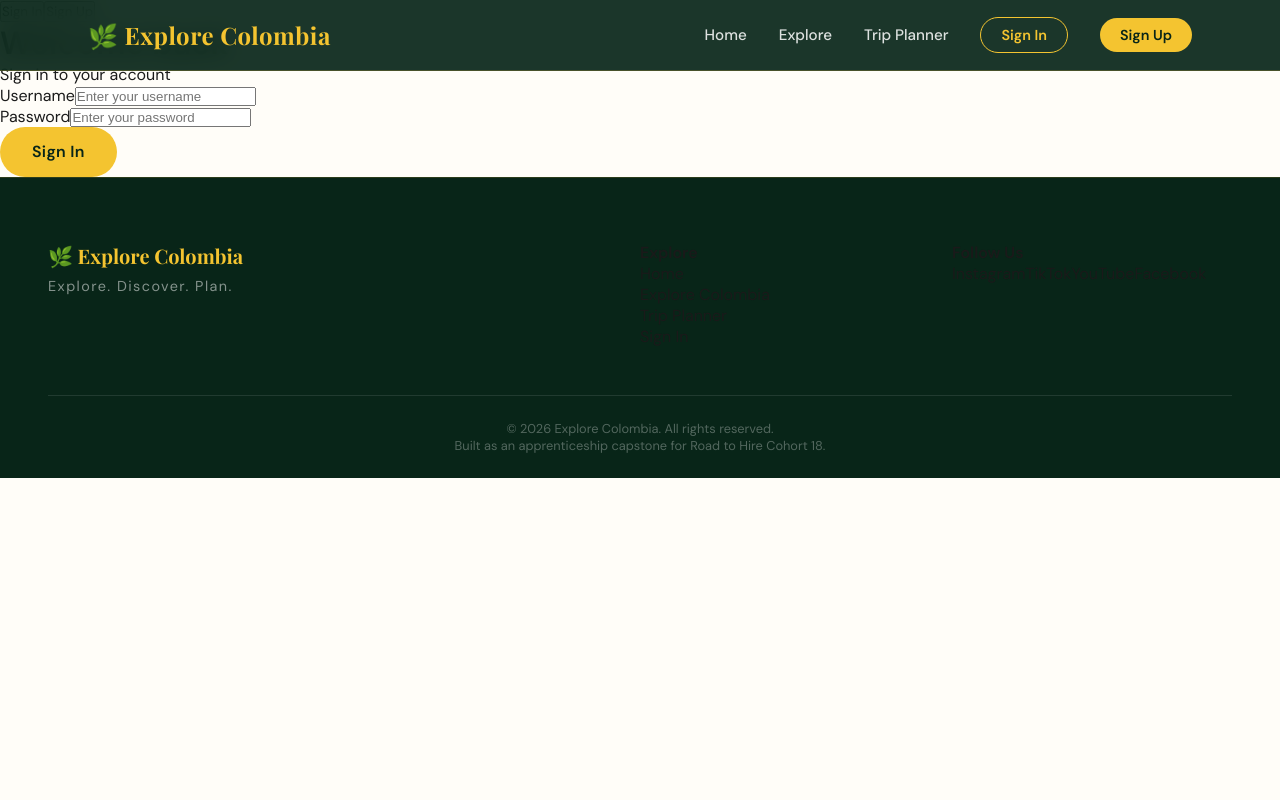
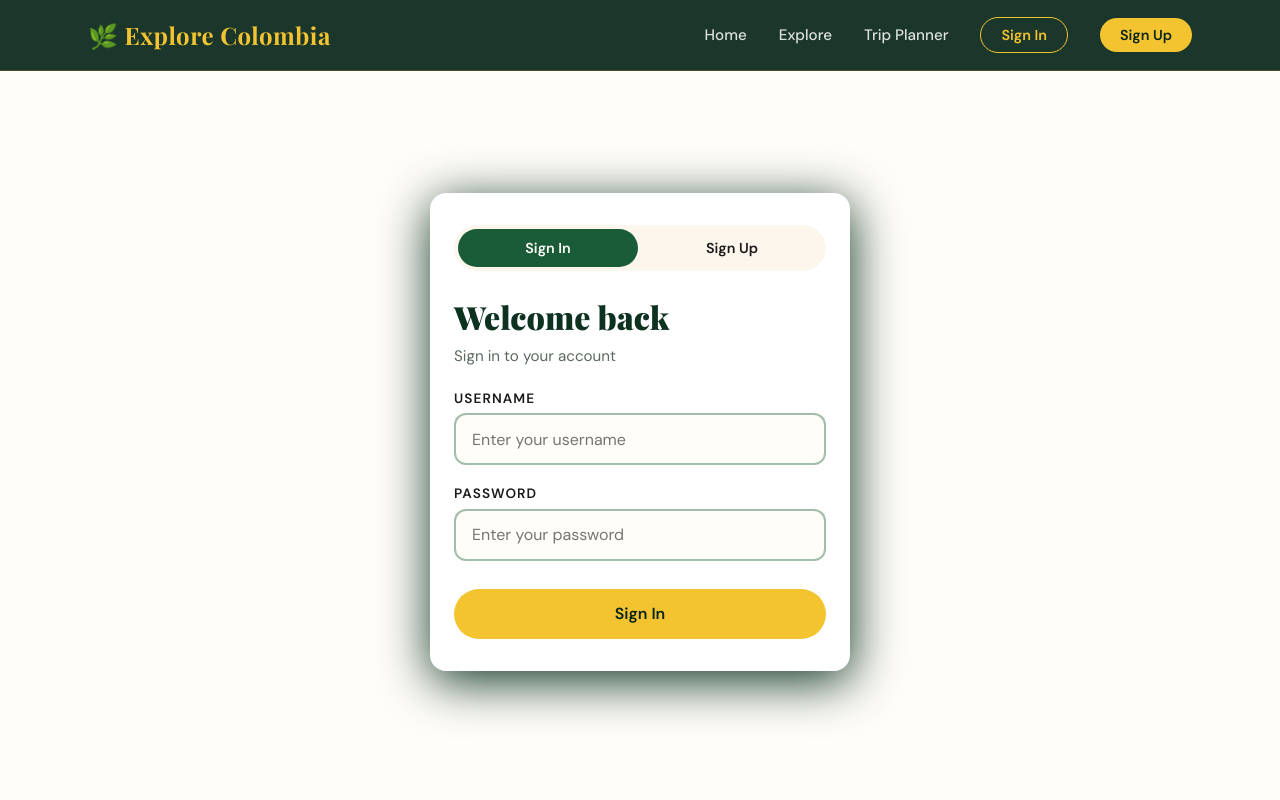
Before and after one commit to cynthiarincon/capstone-r2h, a React (Vite) app in the folder client/: page /login in a window 1280 px wide. Shown: the top 800 px of the page. Built offline with nearby package versions, Linux system fonts and the light colour scheme; a web font is replaced by a local one.

Commit message:
Style: Update login page contrast and fix explore map size

```diff
--- a/client/src/index.css
+++ b/client/src/index.css
@@ -11,9 +11,9 @@
   --coral-red: #e63946;
   --cream: #fdf6ec;
   --warm-white: #fffdf8;
+  --white: #ffffff;
   --charcoal: #1a1a1a;
   --text-muted: #5a6a5e;
-
   --font-display: 'Playfair Display', Georgia, serif;
   --font-body: 'DM Sans', system-ui, sans-serif;
 }
@@ -89,7 +89,6 @@ button {
   color: rgba(255, 255, 255, 0.85);
   font-size: 0.95rem;
   font-weight: 500;
-  transition: color 0.2s ease;
 }
 
 .nav-link:hover {
@@ -103,7 +102,6 @@ button {
   padding: 0.5rem 1.25rem;
   font-size: 0.9rem;
   font-weight: 600;
-  transition: all 0.2s ease;
 }
 
 .btn-nav-outline:hover {
@@ -119,7 +117,6 @@ button {
   padding: 0.5rem 1.25rem;
   font-size: 0.9rem;
   font-weight: 700;
-  transition: all 0.2s ease;
 }
 
 .btn-nav-primary:hover {
@@ -127,7 +124,6 @@ button {
   color: var(--warm-white);
 }
 
-/* ====== Burger ====== */
 .burger {
   display: flex;
   flex-direction: column;
@@ -147,7 +143,6 @@ button {
   height: 2px;
   background: rgba(255,255,255,0.9);
   border-radius: 2px;
-  transition: all 0.25s ease;
 }
 
 .burger.is-open span:nth-child(1) {
@@ -160,7 +155,6 @@ button {
   transform: translateY(-7px) rotate(-45deg);
 }
 
-/* ====== Mobile Menu ====== */
 .mobile-menu {
   display: flex;
   flex-direction: column;
@@ -177,7 +171,6 @@ button {
   font-size: 1rem;
   font-weight: 500;
   border-radius: 10px;
-  transition: background 0.2s ease;
 }
 
 .mobile-link:hover {
@@ -185,14 +178,12 @@ button {
   color: var(--golden-yellow);
 }
 
-/* ====== Tablet and Up ====== */
 @media (min-width: 768px) {
   .burger { display: none; }
   .navbar-links { display: flex; }
   .mobile-menu { display: none !important; }
 }
 
-/* ====== Desktop ====== */
 @media (min-width: 1024px) {
   .navbar-inner { padding: 0 3rem; }
   .navbar-logo { font-size: 1.5rem; }
@@ -209,16 +200,13 @@ button {
   padding: 0.9rem 2rem;
   font-size: 1rem;
   font-weight: 700;
-  letter-spacing: 0.02em;
-  transition: all 0.2s ease;
+  cursor: pointer;
   min-height: 44px;
 }
 
 .btn-primary:hover {
   background-color: var(--coral-red);
   color: var(--warm-white);
-  transform: translateY(-2px);
-  box-shadow: 0 8px 24px rgba(230, 57, 70, 0.3);
 }
 
 .btn-outline {
@@ -229,14 +217,12 @@ button {
   padding: 0.9rem 2rem;
   font-size: 1rem;
   font-weight: 600;
-  transition: all 0.2s ease;
+  cursor: pointer;
   min-height: 44px;
 }
 
 .btn-outline:hover {
   background-color: rgba(255,255,255,0.1);
-  border-color: var(--warm-white);
-  transform: translateY(-2px);
 }
 
 /* ============================================================
@@ -262,7 +248,6 @@ button {
 
 .leaf {
   position: absolute;
-  font-size: 5rem;
   z-index: 2;
   opacity: 0.3;
   pointer-events: none;
@@ -297,8 +282,6 @@ button {
   letter-spacing: 0.2em;
   text-transform: uppercase;
   margin-bottom: 1rem;
-  opacity: 0;
-  animation: fadeUp 0.8s ease 0.2s forwards;
 }
 
 .hero-title {
@@ -308,8 +291,6 @@ button {
   color: var(--warm-white);
   line-height: 1;
   margin-bottom: 1.5rem;
-  opacity: 0;
-  animation: fadeUp 0.8s ease 0.4s forwards;
 }
 
 .hero-subtitle {
@@ -318,8 +299,6 @@ button {
   font-weight: 300;
   letter-spacing: 0.05em;
   margin-bottom: 2.5rem;
-  opacity: 0;
-  animation: fadeUp 0.8s ease 0.6s forwards;
 }
 
 .hero-buttons {
@@ -327,13 +306,11 @@ button {
   gap: 1rem;
   justify-content: center;
   flex-wrap: wrap;
-  opacity: 0;
-  animation: fadeUp 0.8s ease 0.8s forwards;
 }
 
 @media (min-width: 768px) {
-  .leaf-left { font-size: 12rem; left: -1rem; }
-  .leaf-right { font-size: 10rem; right: -1rem; }
+  .leaf-left { font-size: 12rem; }
+  .leaf-right { font-size: 10rem; }
 }
 
 /* ============================================================
@@ -375,11 +352,6 @@ button {
   width: 1px;
   height: 40px;
   background-color: rgba(255,255,255,0.2);
-}
-
-@media (min-width: 768px) {
-  .stats-strip { gap: 4rem; }
-  .stat-number { font-size: 2.5rem; }
 }
 
 /* ============================================================
@@ -425,12 +397,6 @@ button {
   border-radius: 20px;
   padding: 2rem 1.75rem;
   border-left: 4px solid var(--forest-green);
-  transition: transform 0.2s ease, box-shadow 0.2s ease;
-}
-
-.feature-card:hover {
-  transform: translateY(-4px);
-  box-shadow: 0 12px 32px rgba(26, 92, 56, 0.12);
 }
 
 .feature-icon {
@@ -456,10 +422,6 @@ button {
 @media (min-width: 768px) {
   .features-grid { grid-template-columns: repeat(3, 1fr); }
   .features { padding: 7rem 2rem; }
-}
-
-@media (min-width: 1024px) {
-  .features { padding: 8rem 3rem; }
 }
 
 /* ============================================================
@@ -502,13 +464,7 @@ button {
   overflow: hidden;
   background-color: var(--warm-white);
   box-shadow: 0 4px 20px rgba(0,0,0,0.08);
-  transition: transform 0.2s ease, box-shadow 0.2s ease;
   cursor: pointer;
-}
-
-.destination-card:hover {
-  transform: translateY(-6px);
-  box-shadow: 0 16px 40px rgba(26, 92, 56, 0.15);
 }
 
 .destination-img {
@@ -553,7 +509,6 @@ button {
 
 @media (min-width: 1024px) {
   .destinations-grid { grid-template-columns: repeat(3, 1fr); }
-  .destinations { padding: 8rem 3rem; }
 }
 
 /* ============================================================
@@ -576,11 +531,6 @@ button {
   background-color: var(--midnight-green);
   border-radius: 20px;
   padding: 2rem 1.75rem;
-  transition: transform 0.2s ease;
-}
-
-.why-card:hover {
-  transform: translateY(-4px);
 }
 
 .why-icon {
@@ -605,11 +555,6 @@ button {
 
 @media (min-width: 768px) {
   .why-grid { grid-template-columns: repeat(3, 1fr); }
-  .why-signup { padding: 7rem 2rem; }
-}
-
-@media (min-width: 1024px) {
-  .why-signup { padding: 8rem 3rem; }
 }
 
 /* ============================================================
@@ -647,13 +592,11 @@ button {
   line-height: 1.6;
 }
 
-.cta .hero-buttons {
-  animation: none;
-  opacity: 1;
-}
-
-@media (min-width: 768px) {
-  .cta { padding: 7rem 2rem; }
+.cta-buttons {
+  display: flex;
+  gap: 1rem;
+  justify-content: center;
+  flex-wrap: wrap;
 }
 
 /* ============================================================
@@ -688,28 +631,34 @@ button {
   letter-spacing: 0.1em;
 }
 
-.footer-links {
+.footer-heading {
+  color: var(--golden-yellow);
+  font-size: 0.85rem;
+  font-weight: 700;
+  letter-spacing: 0.1em;
+  text-transform: uppercase;
+  margin-bottom: 1rem;
+}
+
+.footer-item {
+  color: rgba(255,255,255,0.65);
+  font-size: 0.95rem;
+  margin-bottom: 0.5rem;
+}
+
+.footer-section {
   display: flex;
   flex-direction: column;
-  gap: 0.75rem;
 }
 
-.footer-link {
+.social-link {
   color: rgba(255,255,255,0.65);
   font-size: 0.95rem;
-  transition: color 0.2s ease;
+  margin-bottom: 0.5rem;
 }
 
-.footer-link:hover {
+.social-link:hover {
   color: var(--golden-yellow);
-}
-
-.footer-credits {
-  color: rgba(255,255,255,0.4);
-  font-size: 0.85rem;
-  display: flex;
-  flex-direction: column;
-  gap: 0.4rem;
 }
 
 .footer-bottom {
@@ -726,20 +675,398 @@ button {
   }
 }
 
-@media (min-width: 1024px) {
-  .footer { padding: 4rem 3rem 0; }
+/* ============================================================
+   ========================= LOGIN ============================
+   ============================================================ */
+.login-page {
+  min-height: 100vh;
+  background-color: var(--warm-white);
+  display: flex;
+  align-items: center;
+  justify-content: center;
+  padding: 6rem 1.5rem 2rem;
+}
+
+.login-card {
+  background-color: var(--white);
+  border-radius: 16px;
+  padding: 2rem 1.5rem;
+  width: 100%;
+  max-width: 420px;
+  box-shadow: 1px 10px 50px var(--midnight-green);
+}
+
+.role-toggle {
+  display: flex;
+  background-color: var(--cream);
+  border-radius: 50px;
+  padding: 4px;
+  margin-bottom: 1.5rem;
+  gap: 4px;
+}
+
+.role-btn {
+  flex: 1;
+  padding: 0.6rem;
+  border: none;
+  border-radius: 50px;
+  font-size: 0.9rem;
+  font-weight: 600;
+  background: transparent;
+  color: var(--charcoal);
+  cursor: pointer;
+}
+
+.role-btn.active {
+  background-color: var(--forest-green);
+  color: var(--warm-white);
+}
+
+.login-title {
+  font-family: var(--font-display);
+  font-size: 2rem;
+  font-weight: 900;
+  color: var(--midnight-green);
+  margin-bottom: 0.5rem;
+}
+
+.login-subtitle {
+  color: var(--text-muted);
+  font-size: 0.95rem;
+  margin-bottom: 1.5rem;
+}
+
+.login-form {
+  display: flex;
+  flex-direction: column;
+  gap: 1.25rem;
+}
+
+.form-group {
+  display: flex;
+  flex-direction: column;
+  gap: 0.4rem;
+}
+
+.form-label {
+  font-size: 0.85rem;
+  font-weight: 600;
+  color: var(--charcoal);
+  text-transform: uppercase;
+  letter-spacing: 0.08em;
+}
+
+.form-input {
+  background-color: var(--warm-white);
+  color: var(--charcoal);
+  border: 2px solid rgba(26, 92, 56, 0.4);
+  border-radius: 12px;
+  padding: 0.85rem 1rem;
+  font-size: 1rem;
+  font-family: var(--font-body);
+  width: 100%;
+}
+
+.form-input:focus {
+  outline: none;
+  border-color: var(--forest-green);
+  box-shadow: 0 0 0 3px rgba(26, 92, 56, 0.15);
+}
+
+.login-submit {
+  width: 100%;
+  margin-top: 0.5rem;
 }
 
 /* ============================================================
-   ====================== ANIMATIONS =========================
+   ========================= EXPLORE ==========================
    ============================================================ */
-@keyframes fadeUp {
-  from {
-    opacity: 0;
-    transform: translateY(24px);
-  }
-  to {
-    opacity: 1;
-    transform: translateY(0);
-  }
+.explore-page {
+  padding: 6rem 1.5rem 3rem;
+  max-width: 1200px;
+  margin: 0 auto;
 }
+
+.explore-page h1 {
+  font-family: var(--font-display);
+  color: var(--midnight-green);
+  font-size: 2.5rem;
+  margin-bottom: 0.5rem;
+}
+
+.explore-page > p {
+  color: var(--text-muted);
+  margin-bottom: 2rem;
+}
+
+.map-container {
+  width: 100%;
+  max-width: 800px;
+}
+
+.map-tooltip {
+  font-size: 0.95rem;
+  color: var(--forest-green);
+  font-weight: 600;
+  margin-top: 0.5rem;
+}
+
+.dept-panel {
+  background-color: var(--cream);
+  border-radius: 16px;
+  padding: 1.5rem;
+  margin-bottom: 2rem;
+  border-left: 4px solid var(--forest-green);
+}
+
+.dept-panel h2 {
+  font-family: var(--font-display);
+  color: var(--midnight-green);
+  margin-bottom: 1rem;
+}
+
+.dept-panel h3 {
+  font-family: var(--font-display);
+  color: var(--midnight-green);
+  font-size: 1.1rem;
+  margin: 1.5rem 0 0.75rem;
+}
+
+.dept-panel p {
+  color: var(--charcoal);
+  margin-bottom: 0.5rem;
+  line-height: 1.6;
+}
+
+.close-btn {
+  background: none;
+  border: none;
+  color: var(--coral-red);
+  cursor: pointer;
+  font-size: 0.9rem;
+  margin-bottom: 1rem;
+  padding: 0;
+}
+
+.detail-item {
+  margin-bottom: 1rem;
+  padding-bottom: 1rem;
+  border-bottom: 1px solid rgba(0,0,0,0.08);
+}
+
+.detail-desc {
+  color: var(--text-muted);
+  font-size: 0.85rem;
+  margin-top: 0.25rem;
+}
+
+.detail-img {
+  width: 200px;
+  border-radius: 8px;
+  display: block;
+  margin: 0.5rem 0;
+}
+
+/* ============================================================
+   ========================= PLANNER ==========================
+   ============================================================ */
+.planner-page {
+  padding: 6rem 1.5rem 3rem;
+  max-width: 800px;
+  margin: 0 auto;
+}
+
+.planner-page h1 {
+  font-family: var(--font-display);
+  color: var(--midnight-green);
+  font-size: 2.5rem;
+  margin-bottom: 0.5rem;
+}
+
+.planner-page h2 {
+  font-family: var(--font-display);
+  color: var(--midnight-green);
+  font-size: 1.3rem;
+  margin: 2rem 0 0.5rem;
+}
+
+.planner-page p {
+  color: var(--text-muted);
+  margin-bottom: 1rem;
+}
+
+.planner-options {
+  display: flex;
+  flex-wrap: wrap;
+  gap: 0.75rem;
+  margin-bottom: 1rem;
+}
+
+.option-btn {
+  background: transparent;
+  border: 1px solid var(--forest-green);
+  color: var(--forest-green);
+  border-radius: 50px;
+  padding: 0.5rem 1.25rem;
+  font-size: 0.95rem;
+  cursor: pointer;
+}
+
+.option-btn:hover,
+.option-btn.selected {
+  background-color: var(--forest-green);
+  color: var(--white);
+}
+
+.listings-step {
+  margin: 1.5rem 0;
+}
+
+.listings-grid {
+  display: grid;
+  grid-template-columns: 1fr;
+  gap: 1rem;
+  margin-top: 1rem;
+}
+
+.listing-card {
+  background-color: var(--cream);
+  border-radius: 12px;
+  padding: 1rem;
+  cursor: pointer;
+  border: 2px solid transparent;
+}
+
+.listing-card:hover {
+  border-color: var(--forest-green);
+}
+
+.listing-card.selected {
+  border-color: var(--forest-green);
+  background-color: rgba(26, 92, 56, 0.08);
+}
+
+.listing-card h3 {
+  color: var(--midnight-green);
+  margin-bottom: 0.25rem;
+}
+
+.listing-card p {
+  color: var(--text-muted);
+  font-size: 0.9rem;
+  margin: 0.2rem 0;
+}
+
+.itinerary-output,
+.itinerary-placeholder {
+  background-color: var(--cream);
+  border-radius: 16px;
+  padding: 1.5rem;
+  margin: 2rem 0;
+  border-left: 4px solid var(--forest-green);
+}
+
+.saved-trips {
+  margin-top: 2rem;
+  padding-top: 2rem;
+  border-top: 1px solid var(--cream);
+}
+
+@media (min-width: 768px) {
+  .listings-grid { grid-template-columns: repeat(3, 1fr); }
+}
+
+/* ============================================================
+   ========================= ACCOUNT ==========================
+   ============================================================ */
+.account-page {
+  padding: 6rem 1.5rem 3rem;
+  max-width: 900px;
+  margin: 0 auto;
+}
+
+.account-page h1 {
+  font-family: var(--font-display);
+  color: var(--midnight-green);
+  font-size: 2.5rem;
+  margin-bottom: 0.5rem;
+}
+
+.account-page h2 {
+  font-family: var(--font-display);
+  color: var(--midnight-green);
+  font-size: 1.3rem;
+  margin: 2rem 0 1rem;
+}
+
+.account-info {
+  background-color: var(--cream);
+  border-radius: 16px;
+  padding: 1.5rem;
+  margin-bottom: 2rem;
+  border-left: 4px solid var(--forest-green);
+}
+
+.account-info p {
+  color: var(--text-muted);
+  margin: 0.25rem 0;
+}
+
+.trips-grid {
+  display: grid;
+  grid-template-columns: 1fr;
+  gap: 1rem;
+}
+
+@media (min-width: 768px) {
+  .trips-grid { grid-template-columns: repeat(2, 1fr); }
+}
+
+/* ============================================================
+   =================== HOST DASHBOARD ========================
+   ============================================================ */
+.host-dashboard {
+  padding: 6rem 1.5rem 3rem;
+  max-width: 900px;
+  margin: 0 auto;
+}
+
+.host-dashboard h1 {
+  font-family: var(--font-display);
+  color: var(--midnight-green);
+  font-size: 2.5rem;
+  margin-bottom: 0.5rem;
+}
+
+.host-dashboard h2 {
+  font-family: var(--font-display);
+  color: var(--midnight-green);
+  font-size: 1.3rem;
+  margin: 2rem 0 1rem;
+}
+
+.host-dashboard p {
+  color: var(--text-muted);
+  margin-bottom: 1.5rem;
+}
+
+.listing-form {
+  background-color: var(--cream);
+  border-radius: 16px;
+  padding: 1.5rem;
+  margin: 1.5rem 0;
+  display: flex;
+  flex-direction: column;
+  gap: 1rem;
+}
+
+.listing-form textarea {
+  min-height: 100px;
+  resize: vertical;
+}
+
+.my-listings {
+  margin-top: 2rem;
+  padding-top: 2rem;
+  border-top: 1px solid var(--cream);
+}
```
Also changed, not shown: client/src/pages/Explore.jsx (+4 -4 lines), 1 other file (tests, documents, lock files or other folders).
